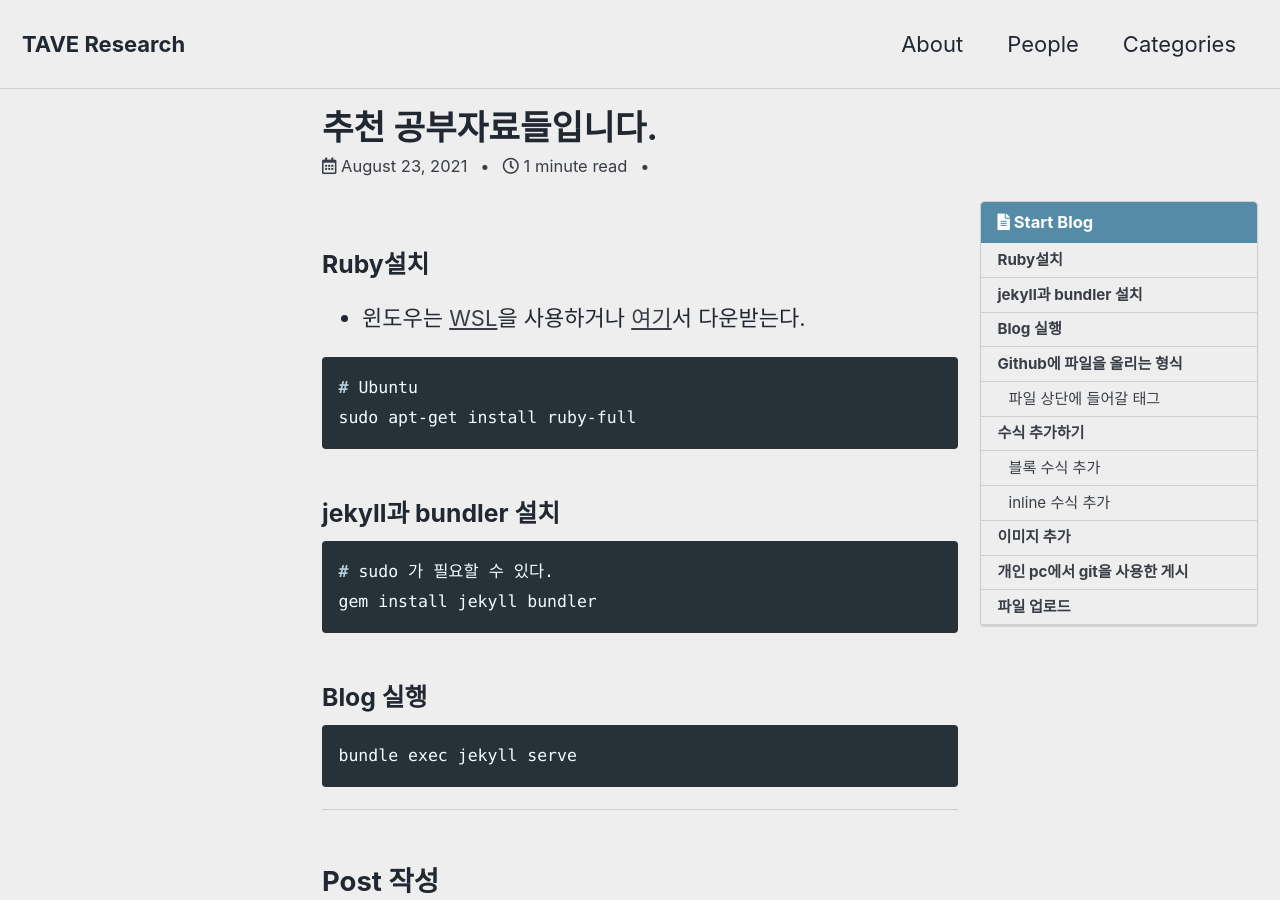
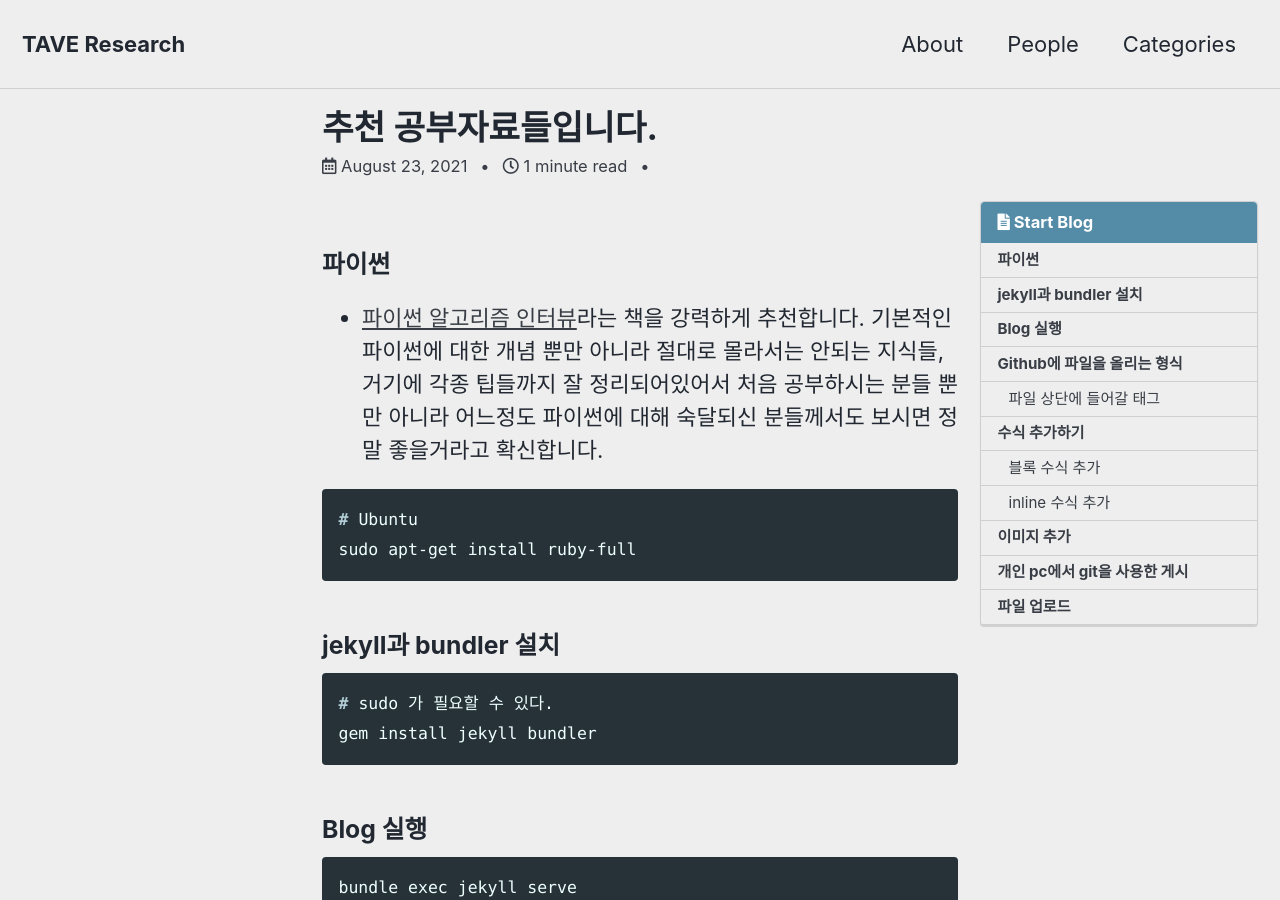
Before and after one commit to TAVEResearch/TAVEResearch.github.io, a Jekyll site: the page built from _posts/2021-08-23-preliminaries.md, in a window 1280 px wide and 900 px high. Built offline with Jekyll 4.4.1, drawn with Linux system fonts in a browser that asks for light colours; cached includes are drawn as plain includes; formulas are drawn with MathJax 3; comment, search, counter and statistics services are not loaded.

Commit message:
Update 2021-08-23-preliminaries.md

````diff
--- a/_posts/2021-08-23-preliminaries.md
+++ b/_posts/2021-08-23-preliminaries.md
@@ -17,9 +17,9 @@ toc_sticky: true
 toc_label: "Start Blog"
 ---
 
-### Ruby설치
+### 파이썬
 
-- 윈도우는 [WSL](https://www.44bits.io/ko/post/wsl2-install-and-basic-usage)을 사용하거나 [여기](https://www.ruby-lang.org/en/downloads/)서 다운받는다.
+- [파이썬 알고리즘 인터뷰](https://github.com/onlybooks/algorithm-interview)라는 책을 강력하게 추천합니다. 기본적인 파이썬에 대한 개념 뿐만 아니라 절대로 몰라서는 안되는 지식들, 거기에 각종 팁들까지 잘 정리되어있어서 처음 공부하시는 분들 뿐만 아니라 어느정도 파이썬에 대해 숙달되신 분들께서도 보시면 정말 좋을거라고 확신합니다.
 
 ```terminal
 # Ubuntu
````
Also changed, not shown: other parts of _posts/2021-08-23-preliminaries.md (+2 -2 lines).
